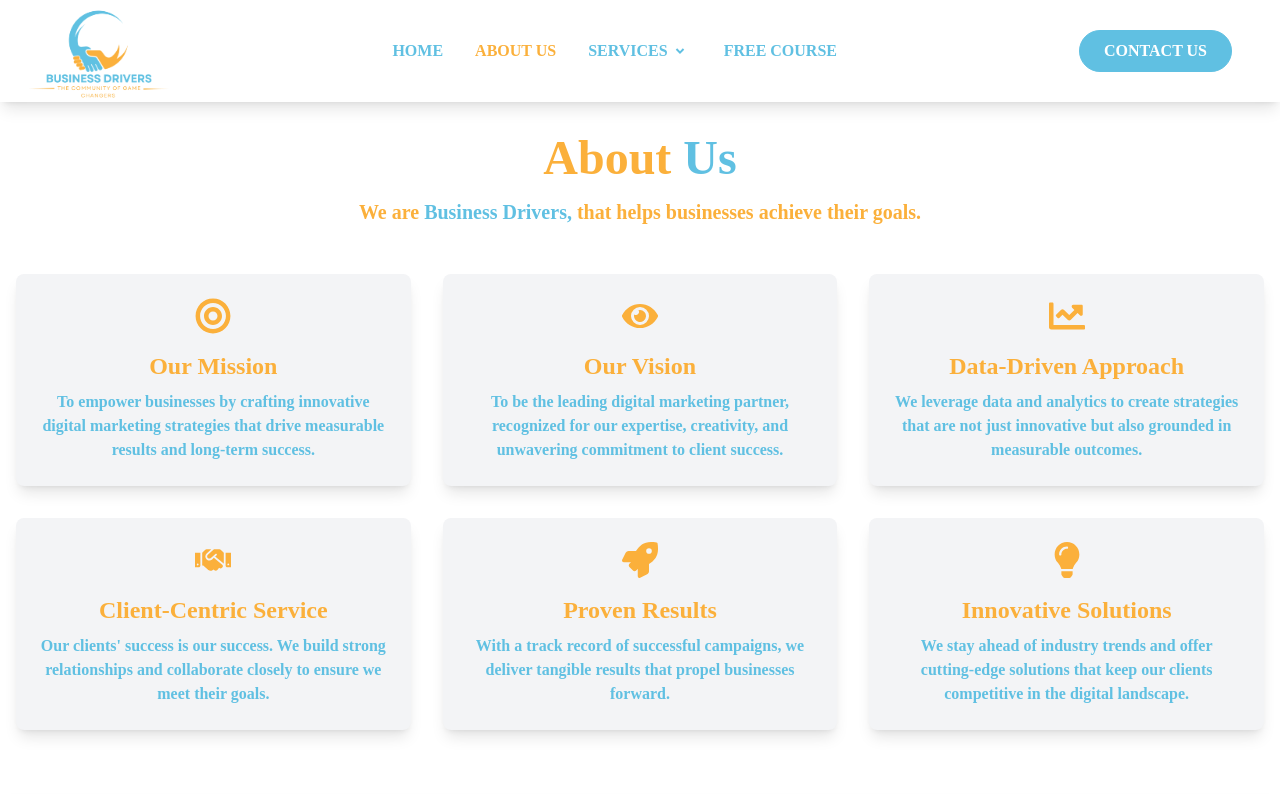
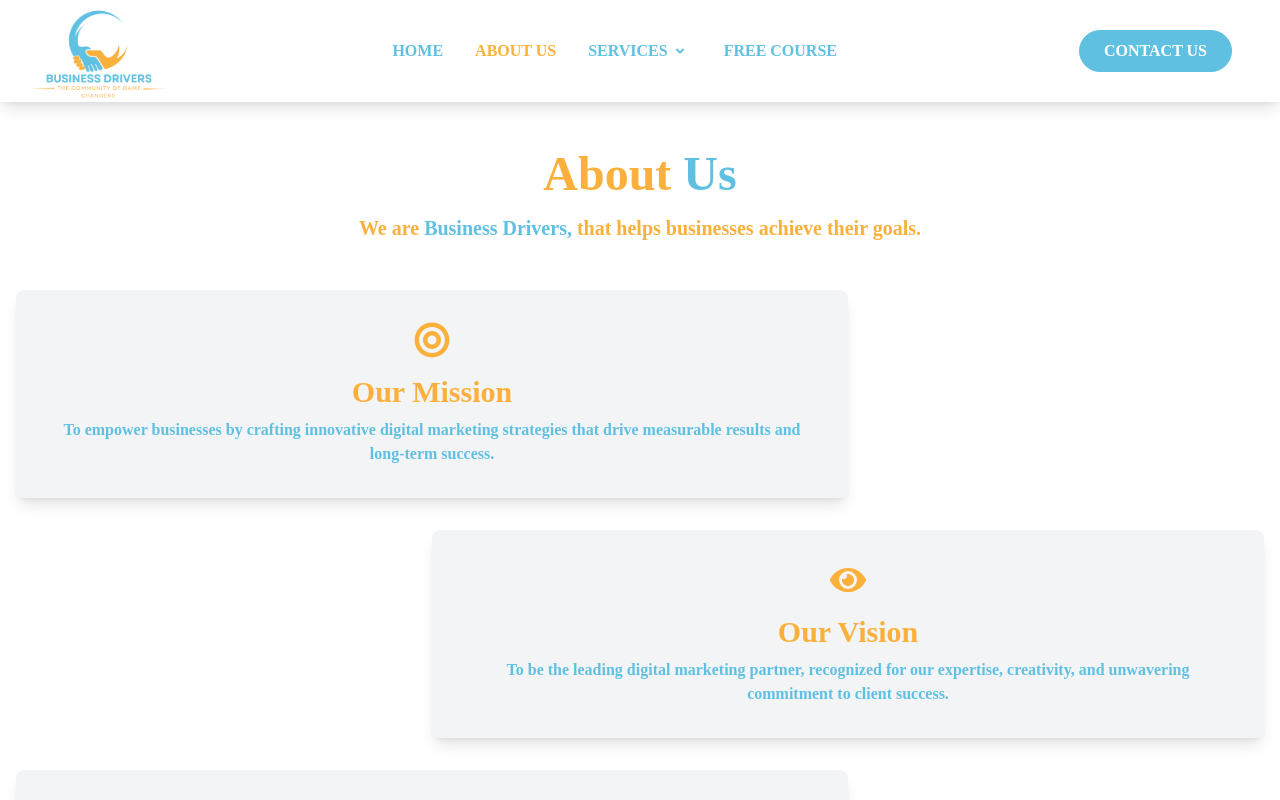
Before and after one commit to businessdrivers01/businessdrivers, a React (Vite) app: page /about in a window 1280 px wide. Shown: the top 800 px of the page. Built offline with nearby package versions, Linux system fonts and the light colour scheme.

Commit message:
add smooth animations with framer

```diff
--- a/package.json
+++ b/package.json
@@ -11,6 +11,7 @@
   },
   "dependencies": {
     "@formspree/react": "^2.5.1",
+    "framer-motion": "^10.12.5-alpha.1",
     "react": "^18.3.1",
     "react-countup": "^6.5.3",
     "react-dom": "^18.3.1",
--- a/src/components/About/About.jsx
+++ b/src/components/About/About.jsx
@@ -1,8 +1,10 @@
 import React from "react";
 import { FaBullseye, FaEye, FaHandshake, FaChartLine, FaRocket, FaLightbulb } from "react-icons/fa";
-import { OurResults, WhyUs } from "../"
+import { OurResults, WhyUs } from "../";
+import { motion } from "framer-motion";
+import { useInView } from "react-intersection-observer";
+
 const About = () => {
-
   const cardData = [
     {
       icon: <FaBullseye className="text-orange text-4xl" />,
@@ -42,37 +44,51 @@ const About = () => {
     },
   ];
 
-
+  const cardVariants = {
+    hidden: { opacity: 0, y: 100 },
+    visible: { opacity: 1, y: 0, transition: { duration: 0.8, ease: "easeInOut" } },
+  };
 
   return (
-    <section id="about" className="py-8">
+    <section id="about" className="py-12">
       <div className="container mx-auto px-4">
         <div className="text-center mb-12">
-          <h2 className="md:text-5xl text-3xl font-bold text-orange mb-4">About <span className="text-skyBlue">Us</span></h2>
+          <h2 className="md:text-5xl text-3xl font-bold text-orange mb-4">
+            About <span className="text-skyBlue">Us</span>
+          </h2>
           <p className="text-orange font-semibold text-xl">
-            We are  <span className="text-skyBlue">Business Drivers,</span> that helps businesses achieve their goals.
+            We are <span className="text-skyBlue">Business Drivers,</span> that helps businesses achieve their goals.
           </p>
         </div>
-        <div className="grid grid-cols-1 md:grid-cols-3 gap-8">
-          {cardData.map((card, index) => (
-            <div
-              key={index}
-              className="text-center p-6 bg-gray-100 rounded-lg shadow-lg"
-            >
-              <div className="flex justify-center mb-4">
-                {card.icon}
-              </div>
-              <h3 className="text-2xl font-semibold text-orange mb-2">
-                {card.title}
-              </h3>
-              <p className="text-skyBlue font-semibold">{card.description}</p>
-            </div>
-          ))}
+        <div className="space-y-8">
+          {cardData.map((card, index) => {
+            const { ref, inView } = useInView({
+              threshold: 0.3,
+              triggerOnce: true,
+            });
+
+            return (
+              <motion.div
+                key={index}
+                ref={ref}
+                className={`text-center p-8 bg-gray-100 rounded-lg shadow-lg md:w-2/3 ${
+                  index % 2 !== 0 ? "md:ml-auto" : "md:mr-auto"
+                }`}
+                initial="hidden"
+                animate={inView ? "visible" : "hidden"}
+                variants={cardVariants}
+              >
+                <div className="flex justify-center mb-4">{card.icon}</div>
+                <h3 className="text-3xl font-semibold text-orange mb-2">{card.title}</h3>
+                <p className="text-skyBlue font-semibold">{card.description}</p>
+              </motion.div>
+            );
+          })}
         </div>
       </div>
       <OurResults />
       <div className="bg-white py-8">
-      <WhyUs/>
+        <WhyUs />
       </div>
     </section>
   );
--- a/src/components/Home/WhatElse/WhatElse.jsx
+++ b/src/components/Home/WhatElse/WhatElse.jsx
@@ -1,5 +1,7 @@
 import React from 'react'
 import { FaArrowDown } from "react-icons/fa";
+import { motion } from "framer-motion";
+import { useInView } from "react-intersection-observer";
 
 import seo from "../../../assets/svg/seo.svg"
 import smm from "../../../assets/svg/smm.svg";
@@ -8,6 +10,7 @@ import contentWriting from "../../../assets/svg/contentWriting.svg";
 import webDev from "../../../assets/svg/webDev.svg";
 import branding from "../../../assets/svg/branding.svg";
 import { NavLink } from 'react-router-dom';
+import { Button } from '../../../utils';
 
 
 function WhatElse() {
@@ -89,32 +92,41 @@ function WhatElse() {
         }
     ];
 
-
+    const cardVariants = {
+        hidden: { opacity: 0, y: 100 },
+        visible: { opacity: 1, y: 0, transition: { duration: 0.5, ease: "easeInOut" } },
+      };
 
 
     return (
-        <div className='mt-12 md:mt-16 pb-8'>
-            <h4
-                className='text-3xl md:text-5xl font-bold text-orange text-center'
-            >
+        <div className="mt-12 md:mt-16 pb-8">
+        <h4 className="text-3xl md:text-5xl font-bold text-orange text-center">
           WHAT ELSE YOU CAN EXPECT FROM
-                <span className='text-skyBlue'> BUSINESS DRIVERS ?</span>
+          <span className="text-skyBlue"> BUSINESS DRIVERS?</span>
         </h4>
 
-            {/* down arrow */}
+        {/* Down arrow */}
         <div className="arrow-container flex justify-center text-orange mt-8">
           <FaArrowDown size={"2rem"} />
         </div>
 
-
         {/* Service Cards */}
-
         <div className="container mx-auto p-4 my-8">
           <div className="flex flex-wrap justify-center gap-20">
-                    {services.map((service, index) => (
-                        <div
+            {services.map((service, index) => {
+              const { ref, inView } = useInView({
+                threshold: 0.3,
+                triggerOnce: true,
+              });
+
+              return (
+                <motion.div
                   key={index}
+                  ref={ref}
                   className="pb-8 border-2 border-orange p-6 rounded-lg shadow-lg flex flex-col items-center justify-center text-center bg-white w-full sm:w-1/2 lg:w-1/3"
+                  initial="hidden"
+                  animate={inView ? "visible" : "hidden"}
+                  variants={cardVariants}
                 >
                   <img className="w-[5rem] mb-4" src={service.icon} alt={service.title} />
                   <h3 className="text-2xl font-bold text-orange mb-2">{service.title}</h3>
@@ -127,17 +139,33 @@ function WhatElse() {
                     ))}
                   </ul>
                   <div className="mx-auto my-12 w-[70%] bg-orange h-[2px]"></div>
-
                   <NavLink to="" className="text-skyBlue font-bold text-[18px]">
                     {service.linkText}
                   </NavLink>
-                        </div>
-                    ))}
+                </motion.div>
+              );
+            })}
           </div>
         </div>
 
-            <div className="mx-auto my-16 w-[70%] bg-orange h-[2px]"></div>
+
+
+        <div className="boost-btn-container flex justify-center">
+                <NavLink to="/contact">
+                    <Button
+                        children="Let's Boost Your Business"
+                        className='font-bold my-4  text-white py-4 px-8 bg-skyBlue hover:bg-white hover:text-skyBlue duration-300 hover:scale-105 border-white border-2 hover:border-skyBlue'
+                    />
+                </NavLink>
+
             </div>
+
+            {/* br */}
+        <div className="mx-auto my-16 w-[70%] bg-orange h-[2px]">
+
+        </div>
+      </div>
+
     )
 }
 
--- a/src/components/Home/WhyUs/WhyUs.jsx
+++ b/src/components/Home/WhyUs/WhyUs.jsx
@@ -47,15 +47,7 @@ function WhyUs() {
                 ))
             }
 
-            <div className="boost-btn-container flex justify-center">
-                <NavLink to="/contact">
-                    <Button
-                        children="Let's Boost Your Business"
-                        className='font-bold my-4  text-white py-4 px-8 bg-skyBlue hover:bg-white hover:text-skyBlue duration-300 hover:scale-105 border-white border-2 hover:border-skyBlue'
-                    />
-                </NavLink>
 
-            </div>
         </div>
     )
 }
```
Also changed, not shown: 1 other file (tests, documents, lock files or other folders). Lines whose indentation alone changed are shown as unchanged.
